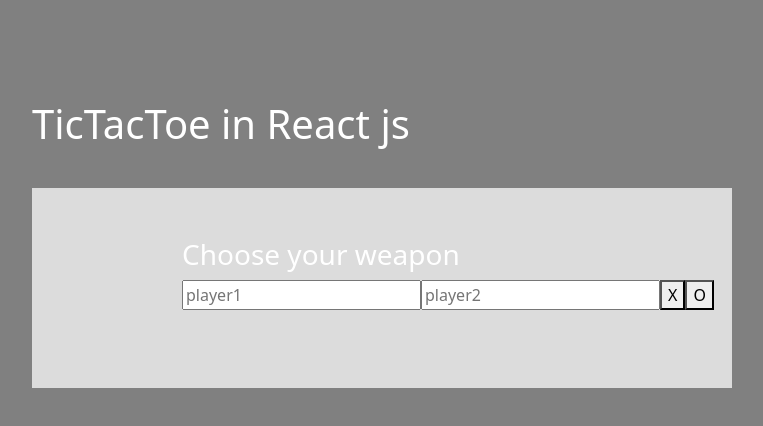
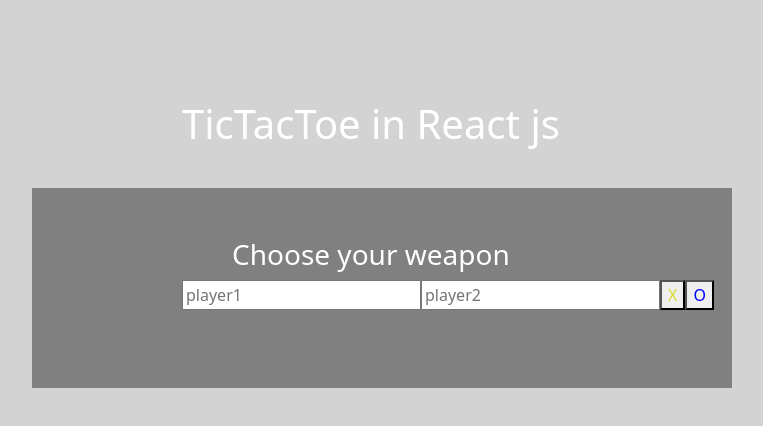
Before and after one commit to caadf/Tictactoe-caadf, a React app: page / in a window 1280 px wide. Shown: the top 426 px of the page, without its empty margins (258-1021 px from the left). Built offline with nearby package versions, Linux system fonts and the light colour scheme.

Commit message:
haciendo cambios en css

```diff
--- a/src/componentes/weapon.jsx
+++ b/src/componentes/weapon.jsx
@@ -113,10 +113,10 @@
                                         setJugador2(e.target.value);
                                     }}
                                 />
-                                <button className="boton" onClick={() => setSeleccionArma('X')}>
+                                <button className="boton1" onClick={() => setSeleccionArma('X')}>
                                     X
                                 </button>
-                                <button className="boton" onClick={() => setSeleccionArma('O')}>
+                                <button className="boton2" onClick={() => setSeleccionArma('O')}>
                                     O
                                 </button>
                                 </div>
--- a/src/index.css
+++ b/src/index.css
@@ -1,5 +1,5 @@
 body{
-    background-color: grey;
+    background-color: lightgrey;
 }
 
 
@@ -7,7 +7,7 @@
     width: 300px;
     height: 300px;
     margin:auto;
-    margin-top: 20px;
+    margin-top: 100px;
     display: flex;
     flex-direction: column;
     padding:0;
@@ -20,8 +20,8 @@
 .posicion1{
     width: 100px;
     height: 100px;
-    border-right: 2px solid red;
-    border-bottom: 2px solid red;
+    border-right: 2px solid black;
+    border-bottom: 2px solid black;
     text-align: center;
     box-sizing: border-box;
 }
@@ -29,23 +29,23 @@
     width: 100px;
     height: 100px;
     border: 0;
-    border-bottom:2px solid red;
+    border-bottom:2px solid black;
     text-align: center;
     box-sizing: border-box;
 }
 .posicion3{
     width: 100px;
     height: 100px;
-    border-bottom: 2px solid red;
-    border-left: 2px solid red;
+    border-bottom: 2px solid black;
+    border-left: 2px solid black;
     text-align: center;
     box-sizing: border-box;
 }
 .posicion4{
     width: 100px;
     height: 100px;
-    border-right: 2px solid red;
-    border-bottom: 2px solid red;
+    border-right: 2px solid black;
+    border-bottom: 2px solid black;
     text-align: center;
     box-sizing: border-box;
 }
@@ -53,15 +53,15 @@
     width: 100px;
     height: 100px;
     border:0;
-    border-bottom: 2px solid red;
+    border-bottom: 2px solid black;
     text-align: center;
     box-sizing: border-box;
 }
 .posicion6{
     width: 100px;
     height: 100px;
-    border-bottom: 2px solid red;
-    border-left: 2px solid red;
+    border-bottom: 2px solid black;
+    border-left: 2px solid black;
     text-align: center;
     box-sizing: border-box;
 }
@@ -69,7 +69,7 @@
     width: 100px;
     height: 100px;
     border:0;
-    border-right: 2px solid red;
+    border-right: 2px solid black;
     text-align: center;
     box-sizing: border-box;
 
@@ -84,7 +84,7 @@
 .posicion9{
     width: 100px;
     height: 100px;
-    border-left: 2px solid red;
+    border-left: 2px solid black;
     text-align: center;
     box-sizing: border-box;
 }
@@ -105,10 +105,24 @@
 }
 
 .box{
-    background-color:gainsboro;
+    background-color: gray;
     height:200px;
     width: 700px;
     margin-top: 40px;
     padding-top: 50px;
     padding-left:150px;
 }
+
+h1{
+    margin-left: 150px;
+}
+h3{
+    margin-left: 50px;
+}
+
+.boton1{
+    color:rgb(218, 218, 46);
+}
+.boton2{
+    color:blue;
+}
```
